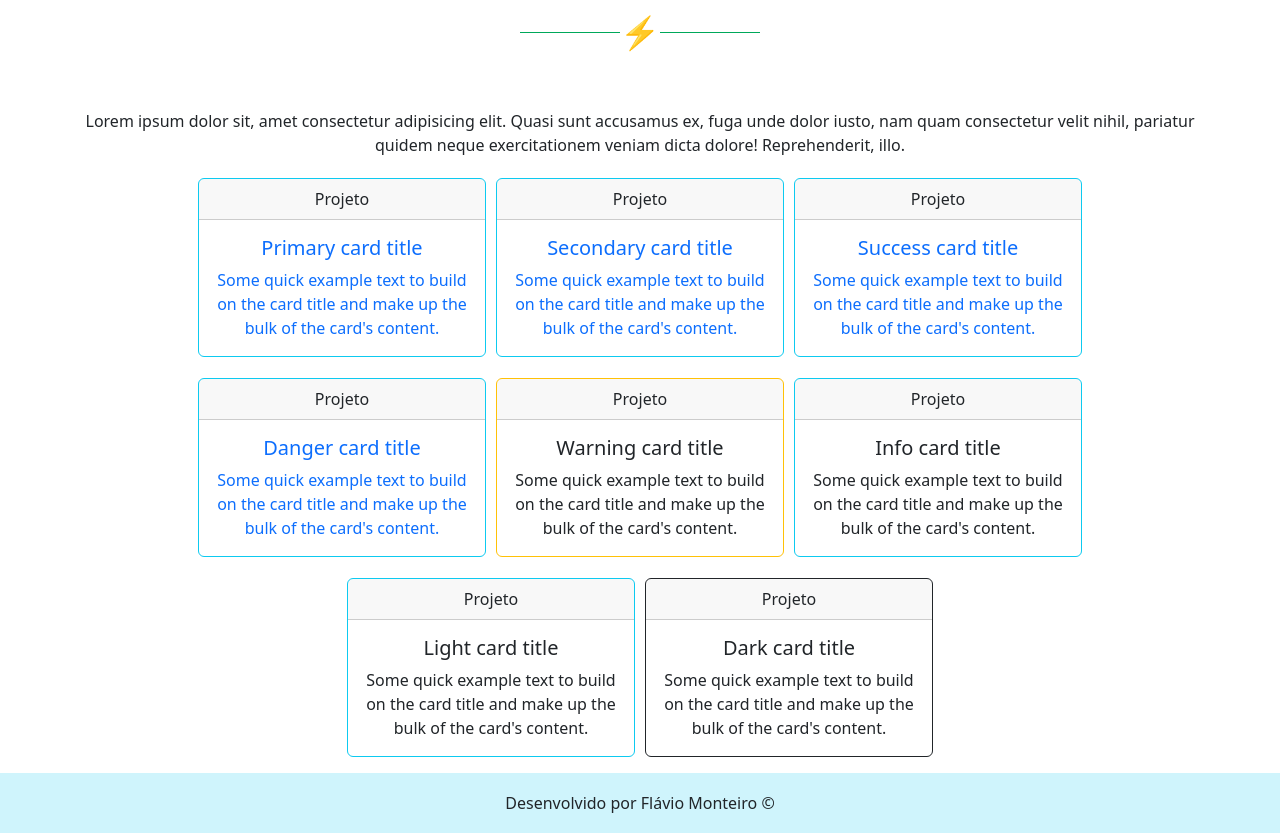
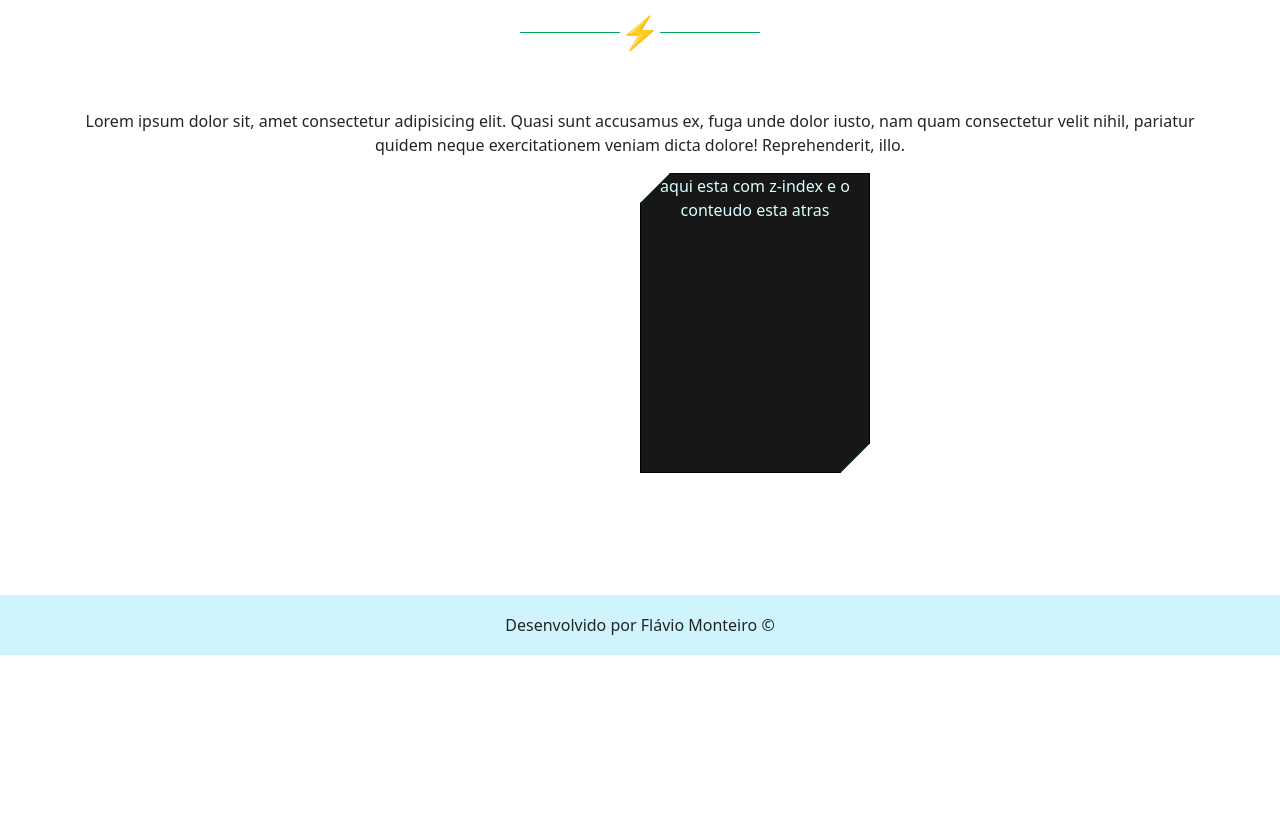
Before and after one commit to Flavio-Monteiro/projeto-site, a plain HTML site: page index.html in a window 1280 px wide. Shown: the part 4230-5063 px from the top of the page. After the commit the page ends 4885 px from the top, so only its background shows below. Drawn offline with nearby package versions, Linux system fonts and the light colour scheme; a web font is replaced by a local one.

Commit message:
card projetos modificados

```diff
--- a/estilos.css
+++ b/estilos.css
@@ -329,9 +329,35 @@
     text-align: justify;
     font-family: var(--font--primaria);
 }
-.projeto__img {
-    width: 10px;
+
+/*SEÇÃO PROJETOS*/
+.meus_projetos{
+    height: 100VH;
 }
+.card_cont{
+    position: relative;
+}
+.card01{
+    color: #D7FFFE;
+    position: absolute;
+    width: 230PX;
+    height: 300PX;
+    border: 1PX SOLID black;
+    background: #171717;
+    clip-path: polygon(30px 0%, 100% 0, 100% calc(100% - 30px), calc(100% - 30px) 100%, 0 100%, 0% 30px);
+}
+.card02{
+    z-index: -1111;
+    position: absolute;
+    width: 230PX;
+    height: 300PX;
+    border: 1PX solid black;
+    background: #00a85a;
+    clip-path: polygon(30px 0%, 100% 0, 100% calc(100% - 30px), calc(100% - 30px) 100%, 0 100%, 0% 30px);
+}
+
+/*====================================*/
+
 .footer{
     height:60px;
 
--- a/index.html
+++ b/index.html
@@ -258,72 +258,19 @@
                </div>
             </header>
             <p>Lorem ipsum dolor sit, amet consectetur adipisicing elit. Quasi sunt accusamus ex, fuga unde dolor iusto, nam quam consectetur velit nihil, pariatur quidem neque exercitationem veniam dicta dolore! Reprehenderit, illo.</p>
-            <article class="card border-info mb-3" style="max-width: 18rem;">
-               <header class="card-header">Projeto </header>
-               <div class="card-body text-primary">
-                  <h5 class="card-title">Primary card title</h5>
-                  <p class="card-text">Some quick example text to build on the card title and make up the bulk of the
-                     card's content.</p>
-               </div>
-            </article>
-            <article class="card border-info mb-3" style="max-width: 18rem;">
-               <header class="card-header">Projeto</header>
-               <div class="card-body text-primary">
-                  <h5 class="card-title">Secondary card title</h5>
-                  <p class="card-text">Some quick example text to build on the card title and make up the bulk of the
-                     card's content.</p>
-               </div>
-            </article>
-            <article class="card border-info mb-3" style="max-width: 18rem;">
-               <header class="card-header">Projeto</header>
-               <div class="card-body text-primary">
-                  <h5 class="card-title">Success card title</h5>
-                  <p class="card-text">Some quick example text to build on the card title and make up the bulk of the
-                     card's content.</p>
-               </div>
-            </article>
-            <article class="card border-info mb-3" style="max-width: 18rem;">
-               <header class="card-header">Projeto</header>
-               <div class="card-body text-primary">
-                  <h5 class="card-title">Danger card title</h5>
-                  <p class="card-text">Some quick example text to build on the card title and make up the bulk of the
-                     card's content.</p>
-               </div>
-            </article>
-            <article class="card border-warning mb-3" style="max-width: 18rem;">
-               <header class="card-header">Projeto</header>
-               <div class="card-body">
-                  <h5 class="card-title">Warning card title</h5>
-                  <p class="card-text">Some quick example text to build on the card title and make up the bulk of the
-                     card's content.</p>
-               </div>
-            </article>
-            <article class="card border-info mb-3" style="max-width: 18rem;">
-               <header class="card-header">Projeto</header>
-               <div class="card-body">
-                  <h5 class="card-title">Info card title</h5>
-                  <p class="card-text">Some quick example text to build on the card title and make up the bulk of the
-                     card's content.</p>
-               </div>
-            </article>
-            <article class="card border-info mb-3" style="max-width: 18rem;">
-               <header class="card-header">Projeto</header>
-               <div class="card-body">
-                  <h5 class="card-title">Light card title</h5>
-                  <p class="card-text">Some quick example text to build on the card title and make up the bulk of the
-                     card's content.</p>
-               </div>
-            </article>
-            <article class="card border-dark mb-3" style="max-width: 18rem;">
-               <header class="card-header">Projeto</header>
-               <div class="card-body">
-                  <h5 class="card-title">Dark card title</h5>
-                  <p class="card-text">Some quick example text to build on the card title and make up the bulk of the
-                     card's content.</p>
-               </div>
-            </article>
+          <div class="card_cont">
+             <div class="card01">
+               <p>aqui esta com z-index e o conteudo esta atras</p>
+             </div>
+             <div class="card02">
+
+             </div>
+          </div>
          </div>
       </section>
+
+
+
    </main>
    <footer class="container-fluid footer d-flex  justify-content-center bg-info-subtle">
       <p>Desenvolvido por Flávio Monteiro &copy;</p>
```
